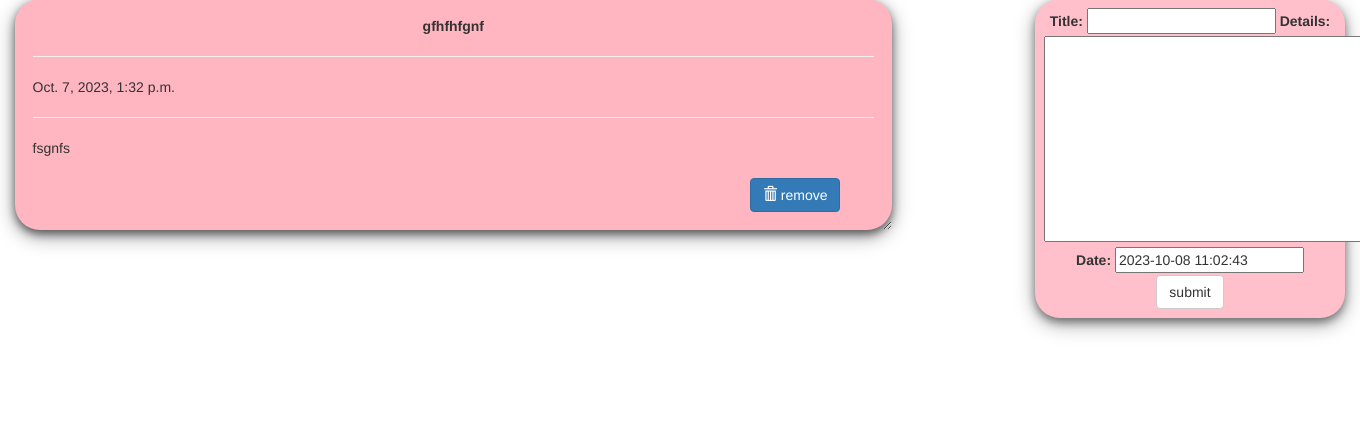
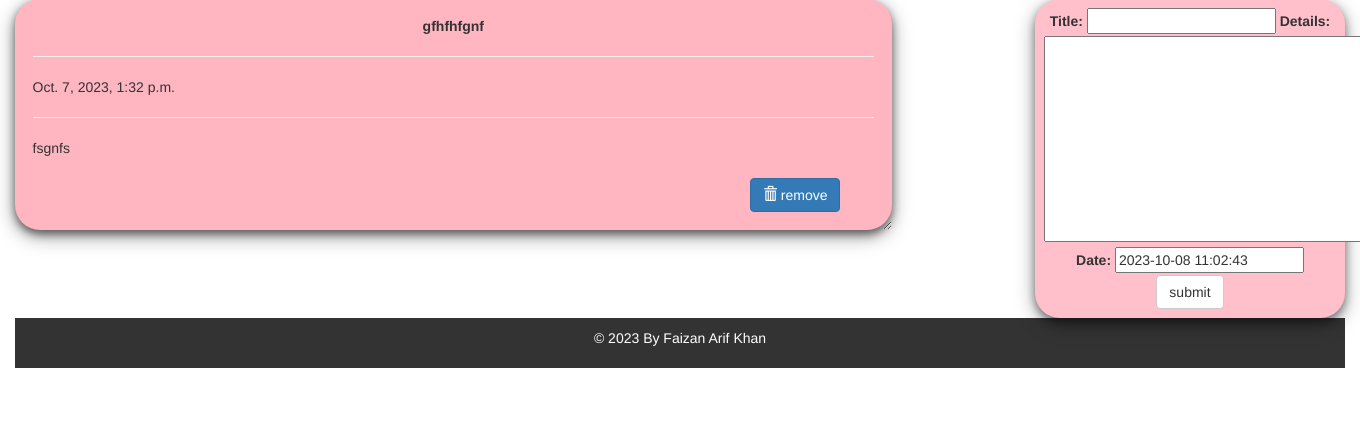
Before and after one commit to faizan9898/Todo, a Django app: page / in a window 1360 px wide; the page is wider, and only the part inside the window is pictured. Shown: the part 102-524 px from the top of that part. Run offline with Django 4.2, Linux system fonts and the light colour scheme; data comes from the database, SQL or seed files in the repository; some libraries are stand-ins or nearby versions.

Commit message:
Update index.html

```diff
--- a/todo/todonew/templates/todonew/index.html
+++ b/todo/todonew/templates/todonew/index.html
@@ -36,6 +36,12 @@ text-overflow: ellipsis;
 	box-shadow: 0 4px 8px 0 rgba(0,0,0,0.4),
 				0 6px 20px 0 rgba(0,0,0,0.36);
 }
+	footer {
+            background-color: #333;
+            color: #fff;
+            text-align: center;
+            padding: 10px 0;
+        }
 </style>
 
 </head>
@@ -88,6 +94,9 @@ text-overflow: ellipsis;
 	</div>
 	</div>
 </div>
+	<footer>
+        <p>&copy; 2023 By Faizan Arif Khan</p>
+   	 </footer>
 </body>
 
 </html>
```
